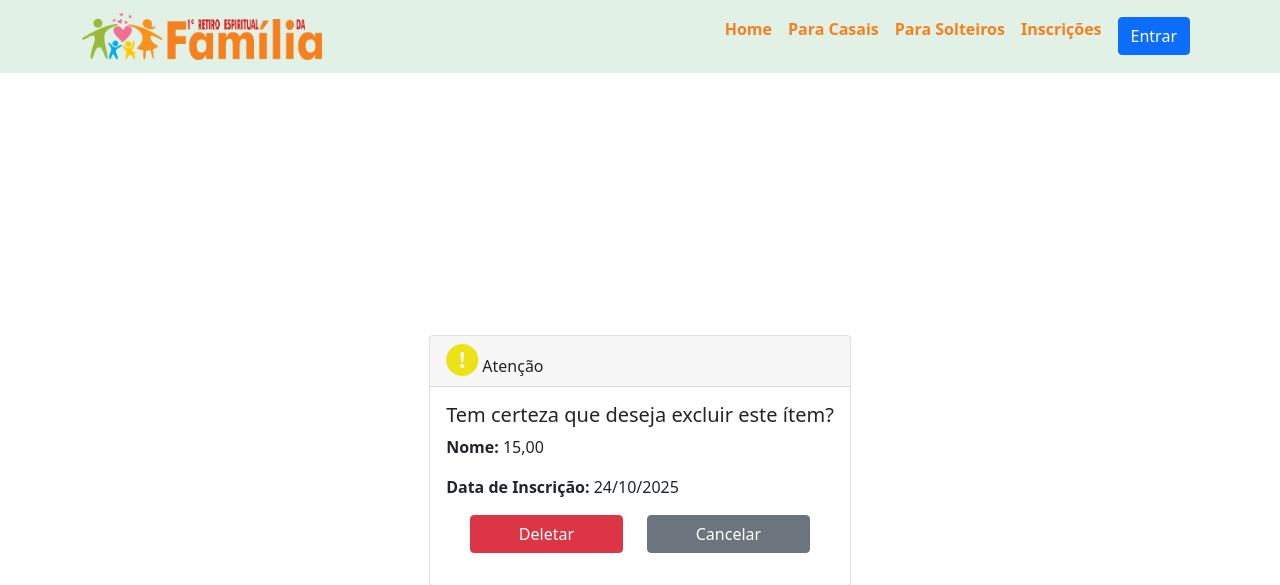
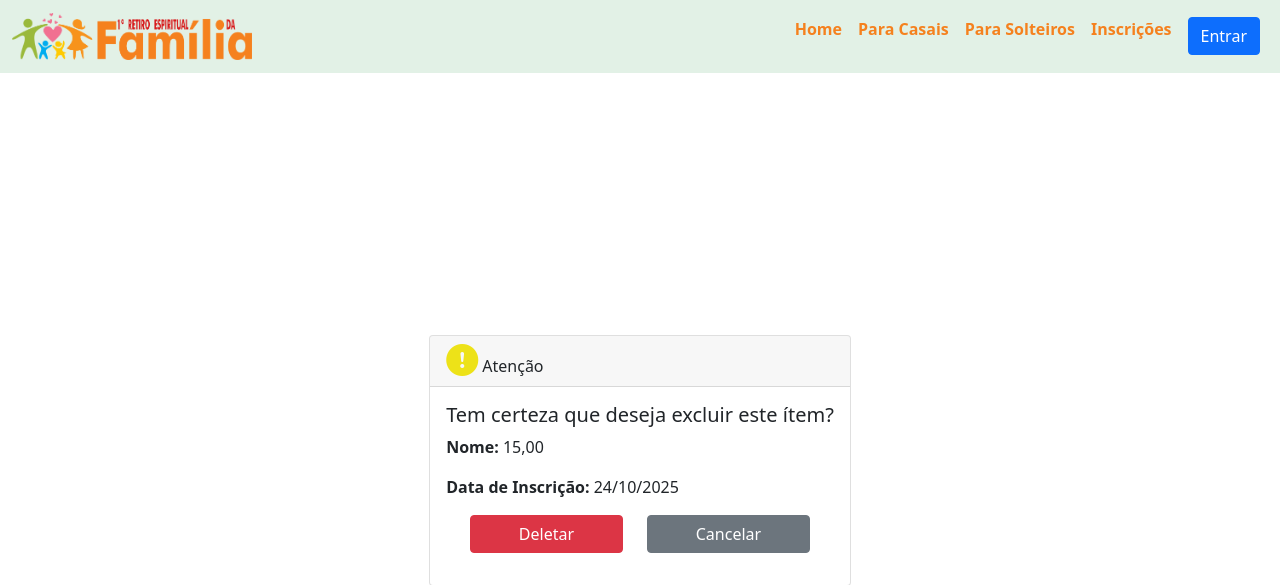
Before and after one commit to richard7santos/retiroFamilia, a Django app: page /inscricao/delete/pgto/40 in a window 1280 px wide. Shown: the top 585 px of the page. Run offline with Django 5.2, Linux system fonts and the light colour scheme; data comes from the database, SQL or seed files in the repository; some libraries are stand-ins or nearby versions.

Commit message:
Correção navbar

```diff
--- a/templates/partials/header.html
+++ b/templates/partials/header.html
@@ -20,7 +20,7 @@
 
 <body>
   <nav class="navbar navbar-expand-lg navbar-light">
-    <div class="container">
+    <div class="container-fluid">
       <a class="navbar-brand" href="{% url 'home'%}">
         <img src="{% static  'imgs/logo-retiro.png' %}" alt="" width="240px">
       </a>
@@ -28,8 +28,8 @@
         aria-controls="navbarSupportedContent" aria-expanded="false" aria-label="Toggle navigation">
         <span class="navbar-toggler-icon"></span>
       </button>
-      <div class="collapse navbar-collapse d-flex justify-content-end" id="navbarSupportedContent">
-        <ul class="navbar-nav">
+      <div class="collapse navbar-collapse" id="navbarSupportedContent">
+        <ul class="navbar-nav ms-auto mb-2 mb-lg-0">
           {% if user.is_authenticated %}
           <li class="nav-item">
             <a class="nav-link active" aria-current="page" href="{% url 'home'%}">Home</a>
```
